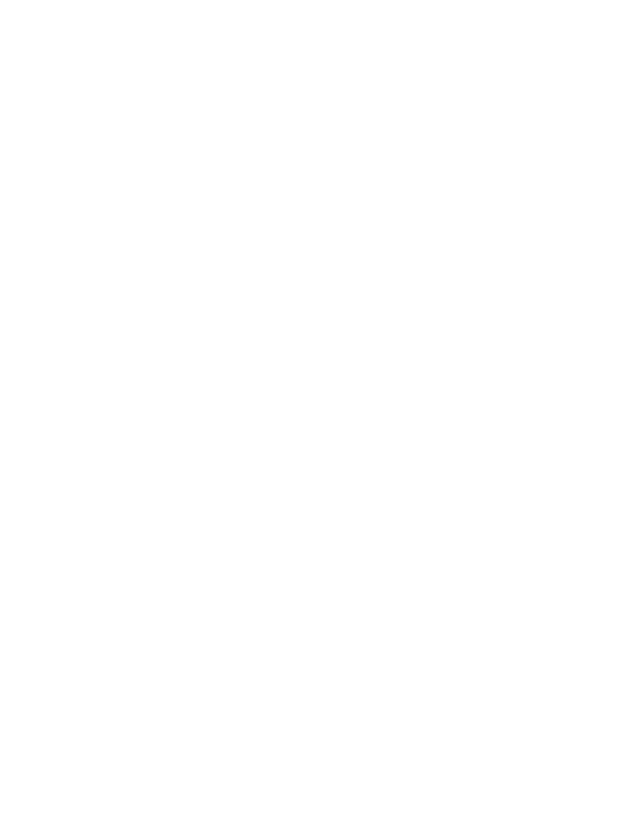
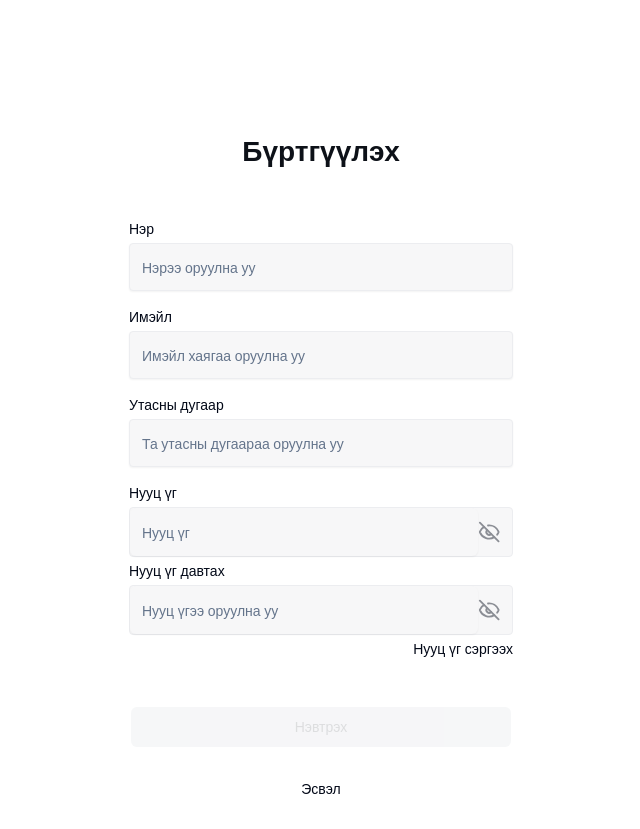
Before and after one commit to ksubi666/Joy, a Next.js app in the folder FE/: page / in a window 1280 px wide. Shown: the part 1940-2769 px from the top of the page, without its empty margins (319-959 px from the left). Before the commit the page ends 1413 px from the top, so only its background shows below. Built offline with nearby package versions, Linux system fonts and the light colour scheme.

Commit message:
[FE] signup page only ui

```diff
--- a/FE/src/app/globals.css
+++ b/FE/src/app/globals.css
@@ -10,7 +10,7 @@
     text-wrap: balance;
   }
 }
-@import '~leaflet/dist/leaflet.css';
+/* @import '~leaflet/dist/leaflet.css'; */
 
 @layer base {
   :root {
--- a/FE/src/app/page.tsx
+++ b/FE/src/app/page.tsx
@@ -1,22 +1,24 @@
-// import Subcategory from '@/components/Subcategory';
-// import MainPage from '../components/MainPage';
-// import Card from '@/components/Card';
+import Subcategory from '@/components/Subcategory';
+import MainPage from '../components/MainPage';
+import Card from '@/components/Card';
 import ProductDetail from '@/components/ProductDetail';
 import React from 'react';
-// import LoginPage from './login/page';
+import SignupPage from './signup/page';
+import LoginPage from './login/page';
 
 export default function Home() {
   return (
     <div>
-      {/* <MainPage />
+      <MainPage />
       <Subcategory />
       <Card
         title="Ghost, Ghouls and Gallows Walking Tour with Boat Ride"
         price="100000"
         rating="4"
-      /> */}
-      <ProductDetail />
-      {/* <LoginPage /> */}
+      />
+      {/* <ProductDetail /> */}
+      <LoginPage />
+      <SignupPage />
     </div>
   );
 }
--- /dev/null
+++ b/FE/src/app/signup/page.tsx
@@ -0,0 +1,153 @@
+'use client';
+
+import { Button } from '@/components/ui/button';
+import { Input } from '@/components/ui/input';
+import { EyeIcon, EyeOff } from 'lucide-react';
+import { useRouter } from 'next/navigation';
+import { useState } from 'react';
+
+
+interface FormData {
+  email: string;
+  password: string;
+  name: string;
+  phoneNumber: string;
+  rePassword: string
+}
+
+export const styles = {
+  container:
+    'w-[448px] h-fit rounded-[16px] flex flex-col gap-[48px] p-8 bg-white m-auto pt-[143px] pb-[107px]',
+  header: 'text-[#0D1118] text-center text-[28px] font-bold',
+  form: 'flex flex-col items-start gap-4 w-full text-sm',
+  inputContainer: 'flex flex-col gap-1 w-full text-sm',
+  subContainer: 'flex flex-col w-full gap-8 items-center text-sm',
+  input:
+    'w-full flex items-center justify-between border-[#ECEDF0] border-[0.5px] bg-[#F7F7F8] text-[#8B8E95] rounded-[4px] pr-3',
+  Button1:
+    'w-[380px] font-normal px-4 py-2 bg-[#F79A1F] text-white disabled:bg-[#EEEFF2] disabled:text-[#1C20243D]',
+  Button2:
+    'w-[380px] bg-white border-[#EB4F47] border-[1px] text-[#272727] font-normal px-4 py-2 hover:bg-[#EB4F47] hover:text-white',
+  borderOff: 'bg-[#F7F7F8] border-0',
+};
+
+const SignupPage = () => {
+  const router = useRouter();
+  const [isHidePassword, setIsHidePassword] = useState<boolean>(true);
+  const [formData, setFormData] = useState<FormData>({ email: '', password: '', name: '', phoneNumber: '', rePassword: '' });
+
+  const togglePasswordVisibility = () => setIsHidePassword((prev) => !prev);
+  const Icon = isHidePassword ? EyeOff : EyeIcon;
+
+  const handleOnChange = (event: React.ChangeEvent<HTMLInputElement>) => {
+    setFormData((prev) => ({
+      ...prev,
+      [event.target.name]: event.target.value,
+    }));
+  };
+
+  return (
+    <form className={styles.container}>
+      <div className={styles.header}>
+        <h2>Бүртгүүлэх</h2>
+      </div>
+      <div className={styles.form}>
+      <div className={styles.inputContainer}>
+          <h3>Нэр</h3>
+          <Input
+            onChange={handleOnChange}
+            name="name"
+            type="text"
+            placeholder="Нэрээ оруулна уу"
+            className={styles.input}
+            required
+          />
+        </div>
+        <div className={styles.inputContainer}>
+          <h3>Имэйл </h3>
+          <Input
+            onChange={handleOnChange}
+            name="email"
+            type="email"
+            placeholder="Имэйл хаягаа оруулна уу"
+            className={styles.input}
+            required
+          />
+        </div>
+        <div className={styles.inputContainer}>
+          <h3>Утасны дугаар</h3>
+          <Input
+            onChange={handleOnChange}
+            name="phoneNumber"
+            type="string"
+            placeholder="Та утасны дугаараа оруулна уу"
+            className={styles.input}
+            required
+          />
+        </div>
+        <div className={styles.inputContainer}>
+          <h3>Нууц үг</h3>
+          <div className={styles.input}>
+            <Input
+            onChange={handleOnChange}
+              name="password"
+              type={isHidePassword ? 'password' : 'text'}
+              placeholder="Нууц үг"
+              className={styles.borderOff}
+              required
+            />
+            <Icon onClick={togglePasswordVisibility} className="cursor-pointer" />
+        </div>
+        <div className={styles.inputContainer}>
+          <h3>Нууц үг давтах</h3>
+          <div className={styles.input}>
+            <Input
+            onChange={handleOnChange}
+              name="rePassword"
+              type={isHidePassword ? 'password' : 'text'}
+              placeholder="Нууц үгээ оруулна уу"
+              className={styles.borderOff}
+              required
+            ></Input>
+            <Icon
+              onClick={togglePasswordVisibility}
+              className="cursor-pointer"
+            />
+        </div>
+        </div>
+          <p
+            className="text-end cursor-pointer"
+          >
+            Нууц үг сэргээх
+          </p>
+        </div>
+      </div>
+      <div className={styles.subContainer}>
+        <Button
+          type="submit"
+          className={styles.Button1}
+          disabled={
+            formData.email.length > 0 &&
+            formData.password.length > 0 &&
+            formData.name.length > 0 &&
+            formData.phoneNumber.length > 0 &&
+            formData.rePassword.length > 0
+              ? false
+              : true
+          }
+        >
+          Нэвтрэх
+        </Button>
+        <p>Эсвэл</p>
+        <Button
+          type="button"
+          className={styles.Button2}
+        >
+          Бүртгүүлэх
+        </Button>
+      </div>
+    </form>
+  );
+};
+
+export default SignupPage;
```
